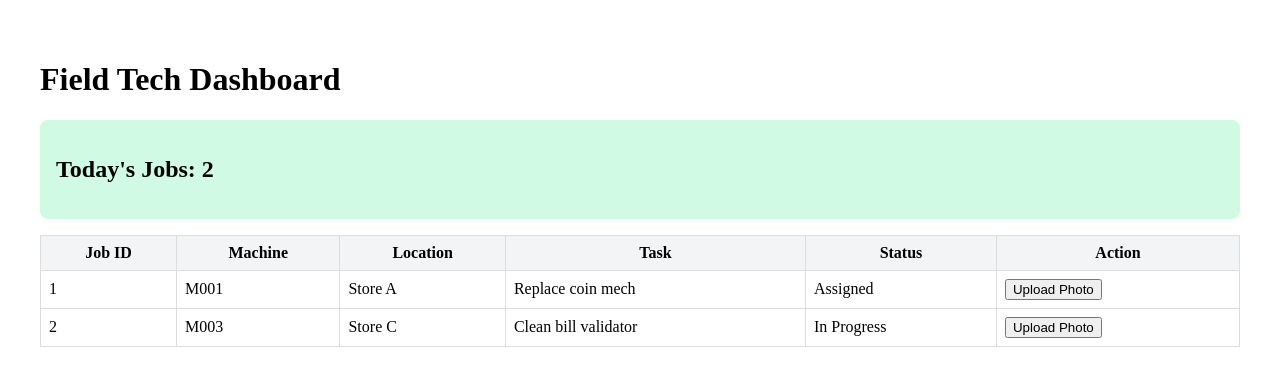
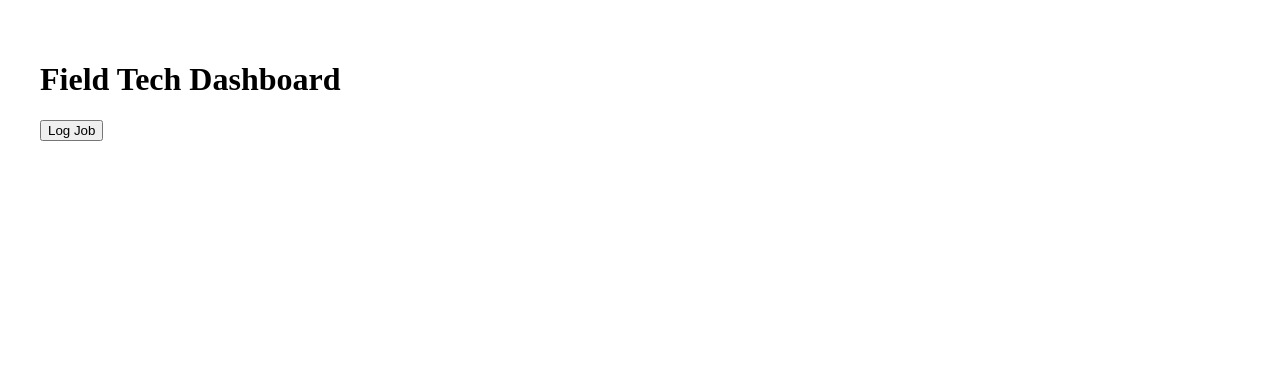
Before and after one commit to alkarimali-coder/projectga-saas, a React (Create React App) app in the folder frontend/: page /field-tech in a window 1280 px wide. Shown: the top 386 px of the page. Built offline with nearby package versions, Linux system fonts and the light colour scheme.

Commit message:
PHASE 5: S3 photo upload

```diff
--- a/frontend/src/pages/FieldTechDashboard.jsx
+++ b/frontend/src/pages/FieldTechDashboard.jsx
@@ -1,52 +1,28 @@
-import { useEffect, useState } from 'react';
+import { useState } from 'react';
+import ModalForm from '../components/ModalForm';
+import axios from 'axios';
 
 function FieldTechDashboard() {
-  const [jobs, setJobs] = useState([]);
+  const [modalOpen, setModalOpen] = useState(false);
+  const [photo, setPhoto] = useState(null);
+  const [notes, setNotes] = useState('');
 
-  useEffect(() => {
-    // Mock data until API is ready
-    setJobs([
-      { id: 1, machine: "M001", location: "Store A", task: "Replace coin mech", status: "Assigned" },
-      { id: 2, machine: "M003", location: "Store C", task: "Clean bill validator", status: "In Progress" },
-    ]);
-  }, []);
-
-  const handlePhotoUpload = (jobId) => {
-    alert(`Photo uploaded for job ${jobId}`);
+  const handleSubmit = async (e) => {
+    e.preventDefault();
+    const formData = new FormData();
+    formData.append('file', photo);
+    await axios.post('http://127.0.0.1:8000/inventory/upload', formData);
+    setModalOpen(false);
   };
 
   return (
     <div style={{ padding: '2rem' }}>
       <h1>Field Tech Dashboard</h1>
-      <div style={{ background: '#d1fae5', padding: '1rem', borderRadius: '8px', marginBottom: '1rem' }}>
-        <h2>Today's Jobs: {jobs.length}</h2>
-      </div>
-      <table style={{ width: '100%', borderCollapse: 'collapse' }}>
-        <thead>
-          <tr style={{ background: '#f3f4f6' }}>
-            <th style={{ padding: '0.5rem', border: '1px solid #ddd' }}>Job ID</th>
-            <th style={{ padding: '0.5rem', border: '1px solid #ddd' }}>Machine</th>
-            <th style={{ padding: '0.5rem', border: '1px solid #ddd' }}>Location</th>
-            <th style={{ padding: '0.5rem', border: '1px solid #ddd' }}>Task</th>
-            <th style={{ padding: '0.5rem', border: '1px solid #ddd' }}>Status</th>
-            <th style={{ padding: '0.5rem', border: '1px solid #ddd' }}>Action</th>
-          </tr>
-        </thead>
-        <tbody>
-          {jobs.map(j => (
-            <tr key={j.id}>
-              <td style={{ padding: '0.5rem', border: '1px solid #ddd' }}>{j.id}</td>
-              <td style={{ padding: '0.5rem', border: '1px solid #ddd' }}>{j.machine}</td>
-              <td style={{ padding: '0.5rem', border: '1px solid #ddd' }}>{j.location}</td>
-              <td style={{ padding: '0.5rem', border: '1px solid #ddd' }}>{j.task}</td>
-              <td style={{ padding: '0.5rem', border: '1px solid #ddd' }}>{j.status}</td>
-              <td style={{ padding: '0.5rem', border: '1px solid #ddd' }}>
-                <button onClick={() => handlePhotoUpload(j.id)}>Upload Photo</button>
-              </td>
-            </tr>
-          ))}
-        </tbody>
-      </table>
+      <button onClick={() => setModalOpen(true)}>Log Job</button>
+      <ModalForm isOpen={modalOpen} onClose={() => setModalOpen(false)} title="Log Job" onSubmit={handleSubmit}>
+        <input type="file" onChange={e => setPhoto(e.target.files[0])} />
+        <textarea placeholder="Notes" value={notes} onChange={e => setNotes(e.target.value)} />
+      </ModalForm>
     </div>
   );
 }
```
Also changed, not shown: 2 other files (tests, documents, lock files or other folders).
